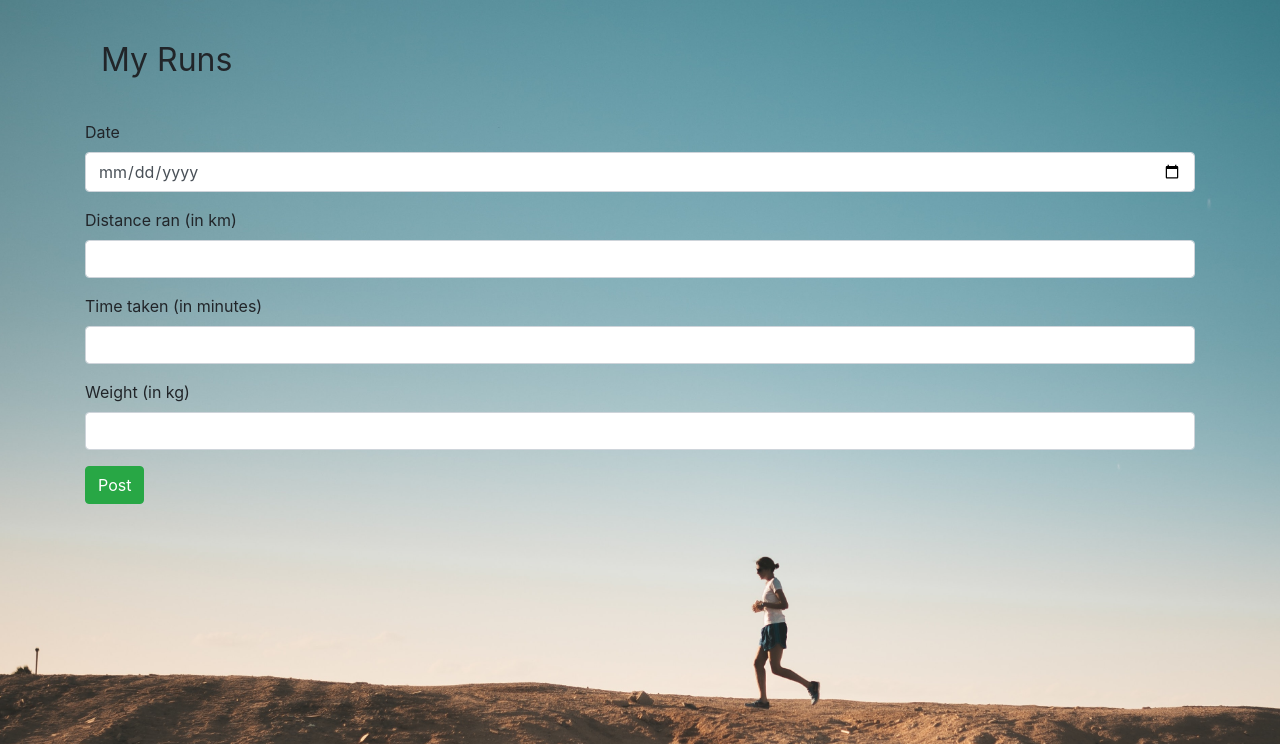
After one commit to marlibs3-zz/the-jog-log, a Django app: page /logs/new/ in a window 1280 px wide. The commit adds this page. Shown: the top 744 px of the page. Run offline with Django 3.2, Linux system fonts and the light colour scheme; some libraries are stand-ins or nearby versions.

Commit message:
:sparkles::lipstick: form styled and submittable.

```diff
--- a/fitnessapps/urls.py
+++ b/fitnessapps/urls.py
@@ -1,24 +1,8 @@
-"""fitnessapps URL Configuration
-
-The `urlpatterns` list routes URLs to views. For more information please see:
-    https://docs.djangoproject.com/en/1.11/topics/http/urls/
-Examples:
-Function views
-    1. Add an import:  from my_app import views
-    2. Add a URL to urlpatterns:  url(r'^$', views.home, name='home')
-Class-based views
-    1. Add an import:  from other_app.views import Home
-    2. Add a URL to urlpatterns:  url(r'^$', Home.as_view(), name='home')
-Including another URLconf
-    1. Import the include() function: from django.conf.urls import url, include
-    2. Add a URL to urlpatterns:  url(r'^blog/', include('blog.urls'))
-"""
 from django.conf.urls import url
-from django.contrib import admin
 
 from thejoglog import views
 
 urlpatterns = [
-    url(r'^admin/', admin.site.urls),
     url(r'^$', views.home, name='home'),
+    url(r'^logs/new/$', views.new_log, name='new_log'),
 ]
--- a/templates/home.html
+++ b/templates/home.html
@@ -11,7 +11,9 @@
   <body style="background-color: transparent !important">
     <div class="container">
       <ol class="breadcrumb my-4" style="background-color: transparent;">
-        <li style="font-size: xx-large;">My Runs</li>
+        <a style="color: inherit; text-decoration: none;" href="/">
+          <li style="font-size: xx-large;">My Runs</li>
+        </a>
       </ol>
       <table class="table">
         <thead class="thead-inverse">
--- /dev/null
+++ b/templates/new_log.html
@@ -0,0 +1,42 @@
+{% load calculations %}
+{% load static %}
+
+<!DOCTYPE html>
+<html style="background: url({% static 'images/background.jpg' %}) no-repeat center center fixed; background-size: cover;">
+  <head>
+    <meta charset="utf-8">
+    <title>The Jog Log</title>
+    <link rel="stylesheet" href="{% static 'css/bootstrap.min.css' %}">
+  </head>
+  <body style="background-color: transparent !important">
+    <div class="container">
+      <ol class="breadcrumb my-4" style="background-color: transparent;">
+        <a style="color: inherit; text-decoration: none;" href="/">
+          <li style="font-size: xx-large;">My Runs</li>
+        </a>
+      </ol>
+      {% block content %}
+        <form method="post">
+          {% csrf_token %}
+          <div class="form-group">
+            <label for="id_date">Date</label>
+            <input type="date" class="form-control" id="id_date" name="date">
+          </div>
+          <div class="form-group">
+            <label for="id_distance">Distance ran (in km)</label>
+            <input type="number" class="form-control" id="id_distance" name="distance">
+          </div>
+          <div class="form-group">
+            <label for="id_time">Time taken (in minutes)</label>
+            <input type="number" class="form-control" id="id_time" name="time">
+          </div>
+          <div class="form-group">
+            <label for="id_weight">Weight (in kg)</label>
+            <input type="number" class="form-control" id="id_weight" name="weight">
+          </div>
+          <button type="submit" class="btn btn-success">Post</button>
+        </form>
+      {% endblock %}
+      </div>
+  </body>
+</html>
--- a/thejoglog/views.py
+++ b/thejoglog/views.py
@@ -1,7 +1,26 @@
-from django.shortcuts import render
+from django.shortcuts import render, redirect
 from .models import Log
 
 
 def home(request):
     logs = Log.objects.all()
     return render(request, 'home.html', {'logs': logs})
+
+
+def new_log(request):
+    if request.method == 'POST':
+        date = request.POST['date']
+        distance = request.POST['distance']
+        time = request.POST['time']
+        weight = request.POST['weight']
+
+        log = Log.objects.create(
+            date=date,
+            distance=distance,
+            time=time,
+            weight=weight,
+        )
+
+        return redirect('home')
+
+    return render(request, 'new_log.html')
```
Also changed, not shown: db.sqlite3.
